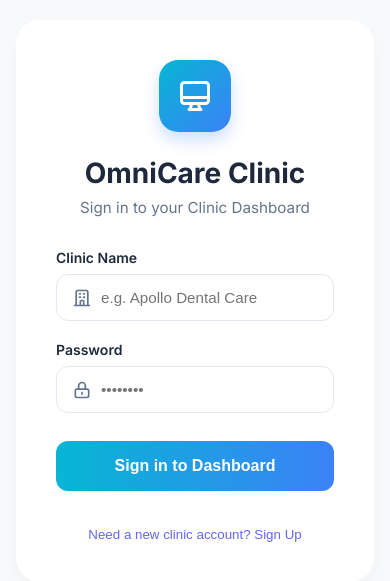
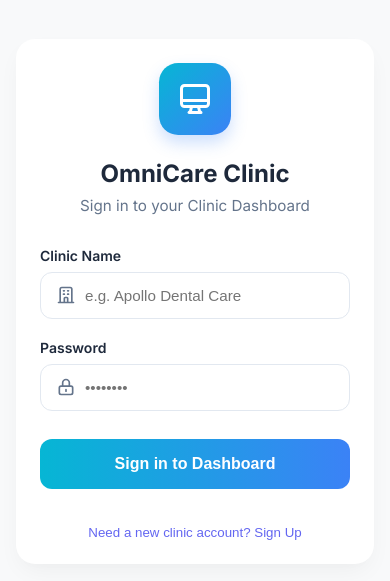
Before and after one commit to bruvolabsteam-hue/QueueCare, a Next.js app in the folder clinic-dashboard/: page / in a window 390 px wide. Shown: the part 121-702 px from the top of the page. Built offline with nearby package versions, Linux system fonts and the light colour scheme; no server answers.

Commit message:
Add proper mobile viewport and responsive CSS for login page

```diff
--- a/clinic-dashboard/app/layout.js
+++ b/clinic-dashboard/app/layout.js
@@ -4,6 +4,13 @@ import './globals.css';
 export const metadata = {
   title: 'OmniCare Clinic',
   description: 'Clinic Management Dashboard',
+};
+
+export const viewport = {
+  width: 'device-width',
+  initialScale: 1,
+  maximumScale: 1,
+  userScalable: false,
 };
 
 export default function RootLayout({ children }) {
--- a/clinic-dashboard/app/page.module.css
+++ b/clinic-dashboard/app/page.module.css
@@ -175,3 +175,13 @@
 .googleBtn:hover {
   background-color: rgba(0,0,0,0.02);
 }
+
+@media (max-width: 480px) {
+  .loginCard {
+    padding: 1.5rem;
+    border-radius: 1.2rem;
+  }
+  .title {
+    font-size: 1.5rem;
+  }
+}
```
